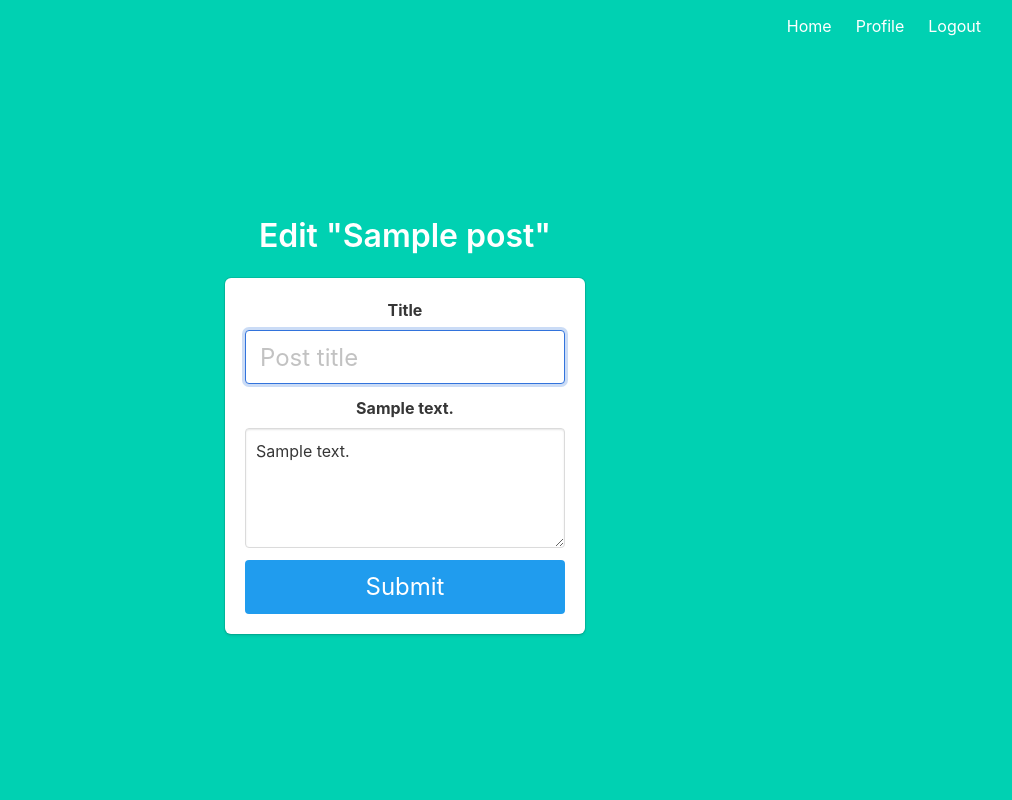
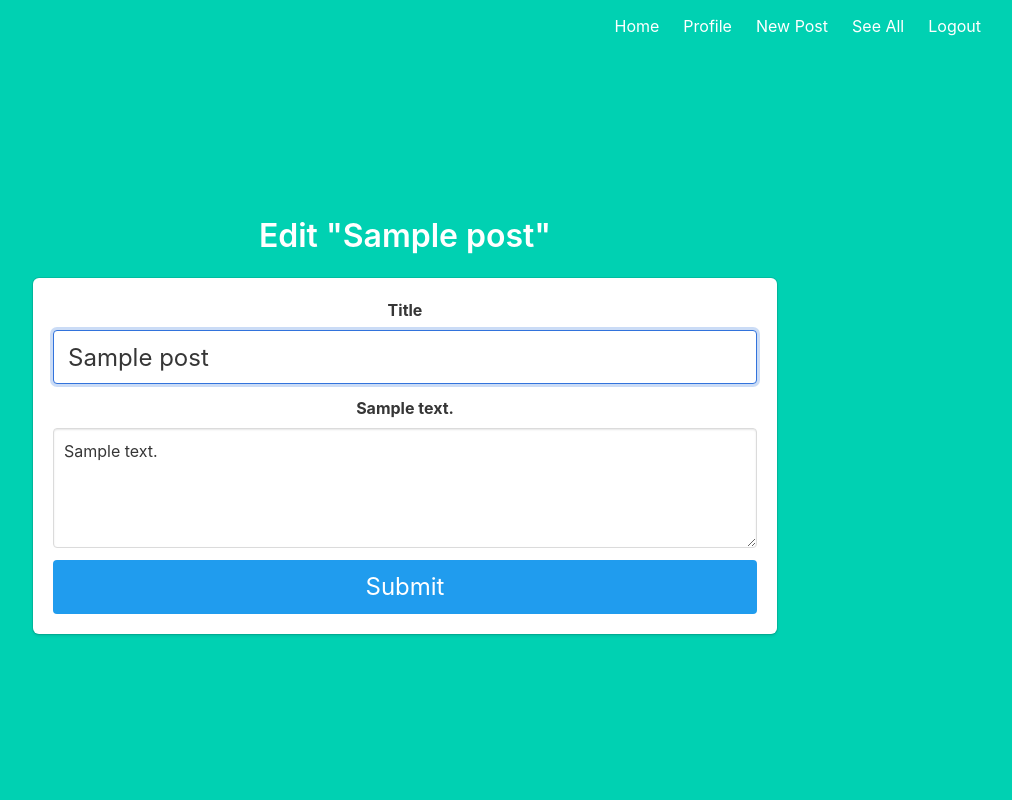
Before and after one commit to NataleAlessi/blog-auth-flask, a Flask app: page /1/edit in a window 1280 px wide. Shown: the whole page, without its empty margins (235-1247 px from the left). Run offline with Flask 2, Linux system fonts and the light colour scheme; a user stored in the database is signed in; tables that the repository leaves empty hold one stand-in row (values such as "Sample post").

Commit message:
improve style, add navigation links to top bar

```diff
--- a/project/auth.py
+++ b/project/auth.py
@@ -55,4 +55,4 @@ def login_post():
 @login_required
 def logout():
     logout_user()
-    return redirect(url_for('main.index'))
+    return redirect(url_for('main.landing'))
--- a/project/templates/base.html
+++ b/project/templates/base.html
@@ -24,6 +24,12 @@
                             {% if current_user.is_authenticated %}
                             <a href="{{ url_for('main.profile') }}" class="navbar-item">
                                 Profile
+                            </a>
+                            <a href="{{ url_for('post.create') }}" class="navbar-item">
+                                New Post
+                            </a>
+                            <a href="{{ url_for('post.index') }}" class="navbar-item">
+                                See All
                             </a>
                             {% endif %}
                             {% if not current_user.is_authenticated %}
--- a/project/templates/edit.html
+++ b/project/templates/edit.html
@@ -1,7 +1,7 @@
 {% extends "base.html" %}
 
 {% block content %}
-<div class="column is-4 is-offset-4">
+<div class="column is-8 is-offset-2">
     <h3 class="title">{% block title %} Edit "{{ post['title'] }}" {% endblock %}</h3>
     <div class="box">
     {% with messages = get_flashed_messages() %}
@@ -16,7 +16,7 @@
             <label class="label" for="title">Title</label>
             <div class="field">
                 <div class="control">
-                    <input class="input is-large" type="text" name="title" placeholder="Post title" value="{{ request.form['title'] }}" autofocus="">
+                    <input class="input is-large" type="text" name="title" placeholder="{{ post['title'] }}" value="{{ request.form['title'] or post['title'] }}" autofocus="">
                 </div>
             </div>
 
--- a/project/templates/index.html
+++ b/project/templates/index.html
@@ -6,13 +6,13 @@
 
     {% for post in posts %}
     <div class="columns has-text-left">
-    	<div class="column is-4">
+    	<div class="column is-3">
 	        <a class="" href="{{ url_for('post.show_post', post_id=post['id']) }}">
 	            <h2 class="subtitle is-light is-capitalized">{{ post['title'] }}</h2>
 	        </a>
     	</div>
     	<div class="column">
-    		<p class="is-dark is-6">{{ post['content'][:100] }} ...</p>
+    		<p class="is-dark is-7">{{ post['content'][:200] }} ...</p>
     	</div>
     	<div class="column is-1 is-offset-1">
     	    <span class="">{{ post['created'] }}</span>
```
